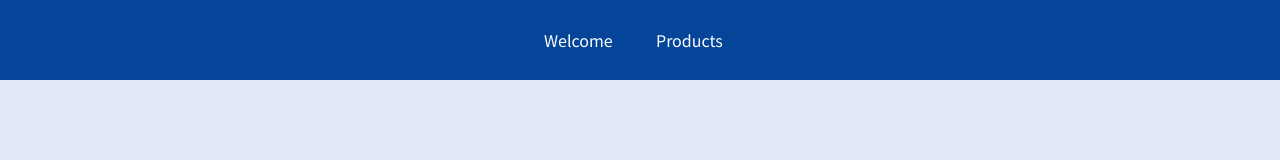
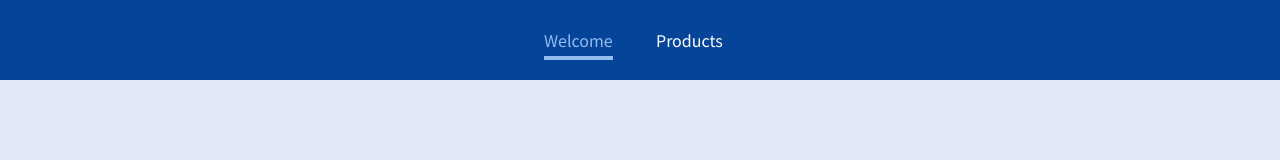
Before and after one commit to tansenkhan1990/udemy_1st_project, a JavaScript app: page /welcome in a window 1280 px wide. Shown: the top 160 px of the page. Built offline with nearby package versions, Linux system fonts and the light colour scheme.

Commit message:
add navlink code

```diff
--- a/src/components/MainHeader.js
+++ b/src/components/MainHeader.js
@@ -1,4 +1,4 @@
-import { Link } from 'react-router-dom';
+import { NavLink } from 'react-router-dom';
 
 import classes from './MainHeader.module.css';
 
@@ -8,10 +8,14 @@
       <nav>
         <ul>
           <li>
-            <Link to='/welcome'>Welcome</Link>
+            <NavLink activeClassName={classes.active} to='/welcome'>
+              Welcome
+            </NavLink>
           </li>
           <li>
-            <Link to='/products'>Products</Link>
+            <NavLink activeClassName={classes.active} to='/products'>
+              Products
+            </NavLink>
           </li>
         </ul>
       </nav>
--- a/src/components/MainHeader.module.css
+++ b/src/components/MainHeader.module.css
@@ -30,7 +30,8 @@
 }
 
 .header a:hover,
-.header a:active {
+.header a:active,
+.header a.active {
   color: #95bcf0;
   padding-bottom: 0.25rem;
   border-bottom: 4px solid #95bcf0;
```
Also changed, not shown: 1 other file (tests, documents, lock files or other folders).
